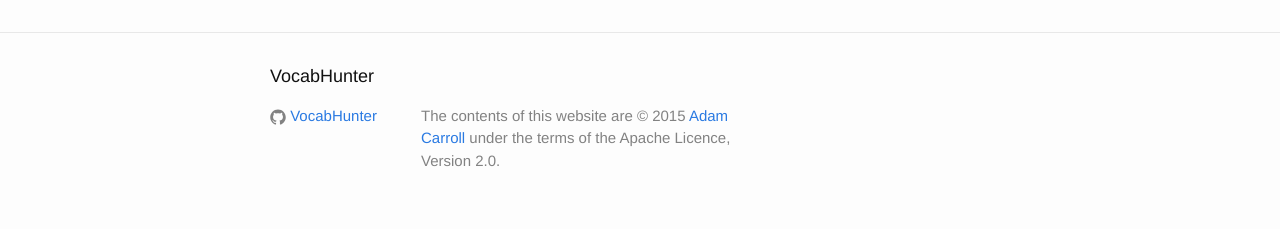
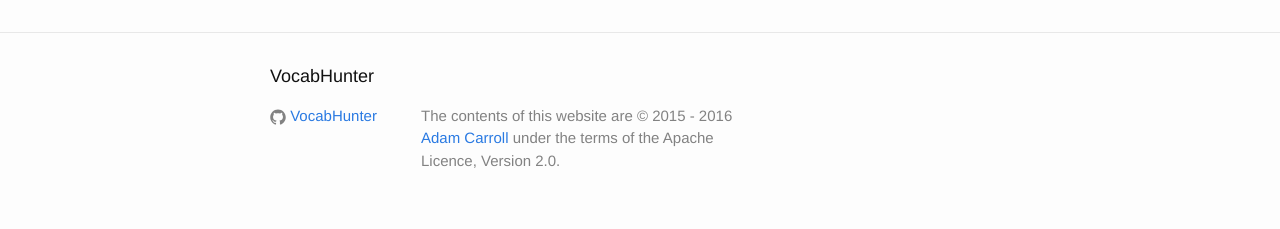
Before and after one commit to VocabHunter/vocabhunter.github.io, a Jekyll site: the page built from index.md, in a window 1280 px wide. Shown: the part 1699-1928 px from the top of the page. Built offline with Jekyll 4.4.1, drawn with Linux system fonts in a browser that asks for light colours.

Commit message:
Updated copyright dates

```diff
--- a/_includes/footer.html
+++ b/_includes/footer.html
@@ -37,7 +37,7 @@
       </div>
 
       <div class="footer-col  footer-col-3">
-        <p class="text">The contents of this website are © 2015 <a href="https://github.com/AdamCarroll"><span class="username">Adam Carroll</span></a> under the terms of the Apache Licence, Version 2.0.</p>
+        <p class="text">The contents of this website are © 2015 - 2016 <a href="https://github.com/AdamCarroll"><span class="username">Adam Carroll</span></a> under the terms of the Apache Licence, Version 2.0.</p>
       </div>
     </div>
 
```
